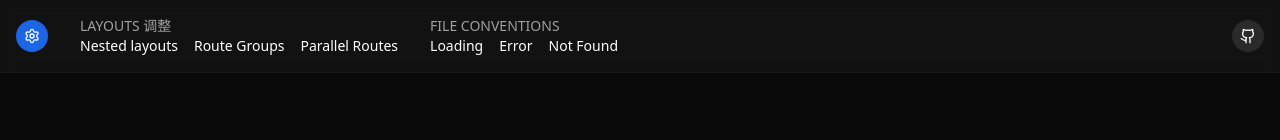
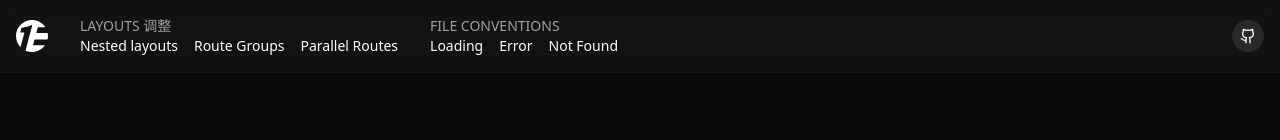
Before and after one commit to TencentEdgeOne/next-app-router-template, a Next.js app: page / in a window 1280 px wide. Shown: the top 140 px of the page. Built offline with nearby package versions, Linux system fonts and the light colour scheme.

Commit message:
add icon

```diff
--- a/src/components/Header.tsx
+++ b/src/components/Header.tsx
@@ -5,8 +5,8 @@ export default function Header() {
         <div className="container mx-auto px-4 py-4">
           <div className="flex items-center justify-between">
             <div className="flex items-center space-x-8">
-              <div className="w-8 h-8 rounded-full bg-primary flex items-center justify-center">
-                <Settings className="w-4 h-4 text-primary-foreground" />
+              <div className="w-8 h-8 rounded-full flex items-center justify-center">
+                <img src="/eo-logo-white.svg" alt="logo" className="w-8 h-8" />
               </div>
               <div className="flex items-center space-x-8">
                 <div className="flex flex-col">
```
Also changed, not shown: public/eo-logo-white.svg (added).
